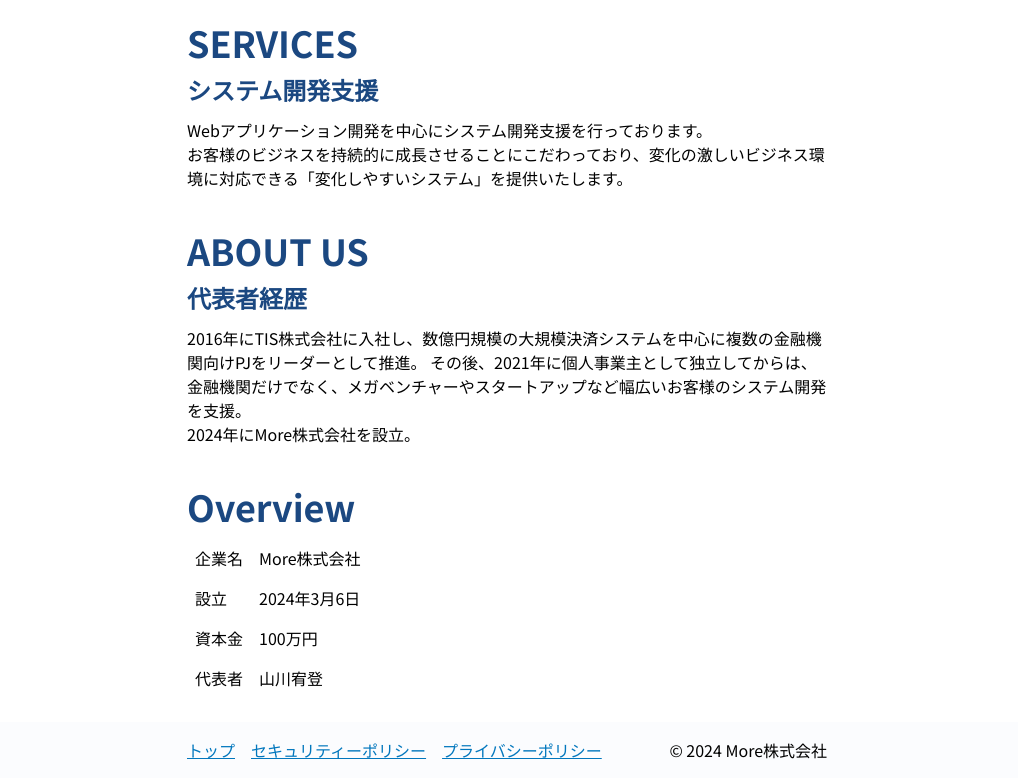
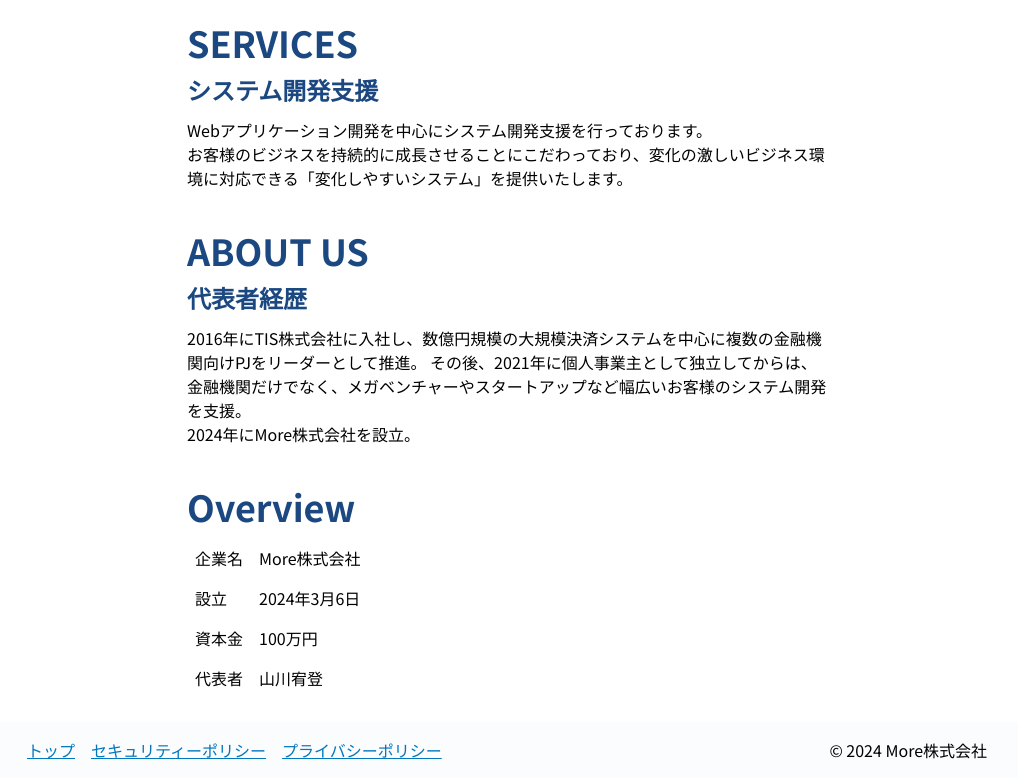
Before and after one commit to uekiGityuto/more-homepage, a Next.js app: page / in a window 1280 px wide. Shown: the part 467-1245 px from the top of the page, without its empty margins (133-1151 px from the left). Built offline with nearby package versions, Linux system fonts and the light colour scheme.

Commit message:
fix layout

```diff
--- a/src/components/layout/Body/styles.ts
+++ b/src/components/layout/Body/styles.ts
@@ -2,7 +2,7 @@ import { tv } from "tailwind-variants";
 
 export const classes = {
   children: tv({
-    base: "grid w-full px-6 md:px-80 py-6",
+    base: "grid w-full px-6 lg:px-80 py-6",
     variants: {
       gap: {
         sm: "gap-6",
--- a/src/components/layout/Footer/index.tsx
+++ b/src/components/layout/Footer/index.tsx
@@ -3,8 +3,8 @@ import Link from "next/link";
 export const Footer = () => {
   const currentYear = new Date().getFullYear();
   return (
-    <footer className="w-full px-6 md:px-80 py-4 bg-primary-10 flex justify-between gap-4 flex-col md:flex-row">
-      <nav className="flex gap-4 flex-col md:flex-row">
+    <footer className="w-full px-6 lg:px-40 py-4 bg-primary-10 flex justify-between gap-4 flex-col lg:flex-row">
+      <nav className="flex gap-4 flex-col lg:flex-row">
         <Link href="/" className="underline text-link-100">
           トップ
         </Link>
--- a/src/components/uiParts/Home/FirstView/index.tsx
+++ b/src/components/uiParts/Home/FirstView/index.tsx
@@ -4,14 +4,14 @@ import heroSpImgSrc from "./images/hero_sp.png";
 const Hero = () => {
   return (
     <div className="w-full">
-      <div className="block md:hidden">
+      <div className="block sm:hidden">
         <img
           src={heroSpImgSrc.src}
           alt="More株式会社多くの人の「もっと」を実現する。"
           className="object-cover w-full"
         />
       </div>
-      <div className="hidden md:block">
+      <div className="hidden sm:block">
         <img
           src={heroPcImgSrc.src}
           alt="More株式会社多くの人の「もっと」を実現する。"
```
